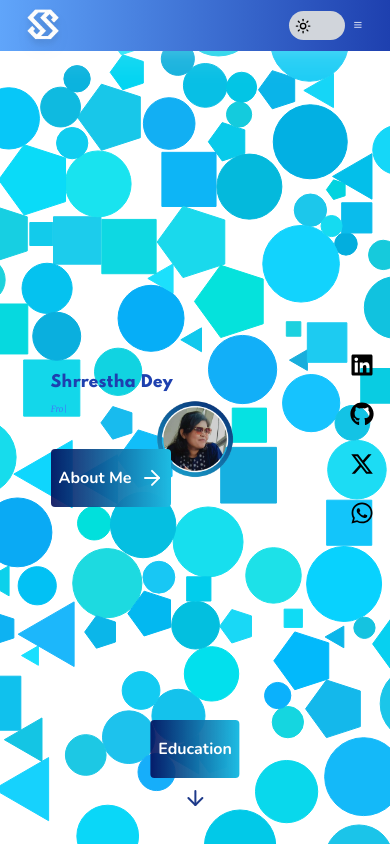
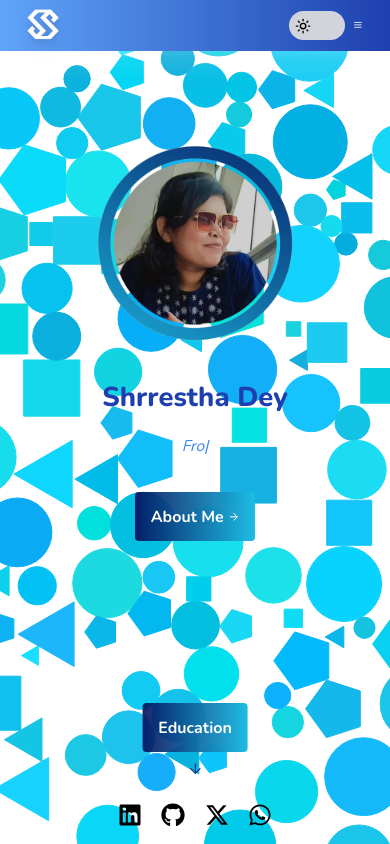
Before and after one commit to Shrrestha217/Portfolio_Website, a React (Vite) app: page / in a window 390 px wide. Built offline with nearby package versions, Linux system fonts and the light colour scheme.

Commit message:
home page

```diff
--- a/src/pages/HomePage.jsx
+++ b/src/pages/HomePage.jsx
@@ -41,10 +41,27 @@ const HomePage = () => {
             <div className="overflow-x-hidden">
                 {showMatter && <MatterBackground />}
 
-                <section ref={homeRef} className="flex flex-col h-[90vh] relative">
-                    {/* Profile image with circular background */}
-                    <div className="absolute top-1/2 left-1/2 transform -translate-x-1/2 -translate-y-1/2 z-0">
-                        <div className="relative w-[20vw] h-[20vw] md:w-[30vw] md:h-[30vw]">
+                {/* Hero Section */}
+                <section ref={homeRef} className="flex flex-col h-[90vh] relative pt-[10vh] md:pt-0">
+                    {/* Profile image - Mobile Top */}
+                    <div className="md:hidden flex justify-center mb-[4vh]">
+                        <div className="relative w-[40vw] h-[40vw] min-w-[200px] min-h-[200px] max-w-[250px] max-h-[250px]">
+                            <img
+                                src="./circle.png"
+                                alt="Background Circle"
+                                className="absolute inset-0 w-full h-full object-cover rounded-full z-0"
+                            />
+                            <img
+                                src="./me.png"
+                                alt="Profile"
+                                className="absolute inset-0 w-full h-full object-cover rounded-full z-10"
+                            />
+                        </div>
+                    </div>
+
+                    {/* Profile image - Desktop Center */}
+                    <div className="hidden md:block absolute top-[50vh] left-[50vw] transform -translate-x-1/2 -translate-y-1/2 z-0">
+                        <div className="relative w-[30vw] h-[30vw] min-w-[200px] min-h-[200px] max-w-[300px] max-h-[300px]">
                             <img
                                 src="./circle.png"
                                 alt="Background Circle"
@@ -59,21 +76,21 @@ const HomePage = () => {
                     </div>
 
                     {/* Intro Text Section */}
-                    <div className="absolute top-1/2 left-[5vw] transform -translate-y-1/2 px-[5vw] md:px-[4vw] z-10">
-                        <div className="text-left max-w-screen-lg">
-                            <h1 className="text-[4vw] md:text-[3vw] font-extrabold font-['Spartan'] text-blue-800 dark:text-white transition-colors duration-300">
+                    <div className="text-center md:text-left px-[5vw] md:absolute md:top-[50vh] md:left-[5vw] md:transform md:-translate-y-1/2 z-10">
+                        <div className="max-w-[90vw] mx-auto">
+                            <h1 className="text-[7vw] md:text-[4vw] font-extrabold text-blue-800 dark:text-white transition-colors duration-300">
                                 Shrrestha Dey
                             </h1>
-                            <p className="text-[2.2vw] md:text-[1.5vw] font-['Merriweather'] italic mt-[1vh] text-blue-500 dark:text-[#b0b2c3] transition-colors duration-300">
+                            <p className="text-[4vw] md:text-[2vw] italic mt-[2vh] text-blue-500 dark:text-[#b0b2c3] transition-colors duration-300">
                                 <Typewriter texts={["Java Developer", "Front-end Developer"]} delay={100} pause={1500} />
                             </p>
                             <button
                                 onClick={() => setShowAbout(true)}
-                                className="mt-[4vh] bg-gradient-to-l from-[#1dbce3] to-[#040d5ae6] py-[2vh] px-[2vw] rounded font-bold text-white
-                                hover:scale-110 transition-transform group flex items-center space-x-2"
+                                className="mt-[4vh] bg-gradient-to-l from-[#1dbce3] to-[#040d5ae6] py-[1.5vh] px-[4vw] md:py-[2vh] md:px-[2vw] rounded font-bold text-white
+                                hover:scale-110 transition-transform group flex items-center justify-center md:justify-start mx-auto md:mx-0 space-x-[1vw]"
                             >
                                 <span>About Me</span>
-                                <ArrowRight className="group-hover:translate-x-1 transition-transform duration-200" />
+                                <ArrowRight className="group-hover:translate-x-[0.5vw] transition-transform duration-200" size="3vw" />
                             </button>
                         </div>
                     </div>
@@ -81,9 +98,9 @@ const HomePage = () => {
                     {/* About Modal */}
                     {showAbout && (
                         <div className="fixed inset-0 z-50 flex items-center justify-center bg-black/60 backdrop-blur-sm transition-transform">
-                            <div className="bg-blue-200/60 dark:bg-[#2a2a2a] p-[3vh] rounded-xl shadow-xl max-w-[60vw] w-[90vw] text-white relative">
+                            <div className="bg-blue-200/60 dark:bg-[#2a2a2a] p-[2vh] rounded-xl shadow-xl w-[90vw] max-w-[90vw] md:w-[60vw] text-white relative">
                                 <button
-                                    className="absolute top-[1vh] right-[1vw] dark:text-gray-400 text-blue-950 hover:text-red-500 text-[2.5vh]"
+                                    className="absolute top-[1vh] right-[1vw] dark:text-gray-400 text-blue-950 hover:text-red-500 text-[3vh]"
                                     onClick={() => setShowAbout(false)}
                                 >
                                     ×
@@ -94,42 +111,42 @@ const HomePage = () => {
                     )}
 
                     {/* Scroll to Education */}
-                    <div className="absolute bottom-[1vh] left-1/2 transform -translate-x-1/2 z-10 group flex flex-col items-center">
+                    <div className="absolute bottom-[5vh] left-1/2 transform -translate-x-1/2 z-10 group flex flex-col items-center">
                         <button
                             onClick={() => scrollToRef(educationRef)}
-                            className="bg-gradient-to-l from-[#1dbce3] to-[#040d5ae6] py-[2vh] px-[2vw] rounded font-bold text-white hover:scale-110 transition-transform"
+                            className="bg-gradient-to-l from-[#1dbce3] to-[#040d5ae6] py-[1.5vh] px-[4vw] md:py-[2vh] md:px-[2vw] rounded font-bold text-white hover:scale-110 transition-transform"
                         >
                             Education
                         </button>
                         <ArrowDown
-                            className="mt-[1vh] dark:text-white text-blue-900 transition-all duration-300 group-hover:translate-y-2 group-hover:scale-110"
-                            size={24}
+                            className="mt-[1vh] dark:text-white text-blue-900 transition-all duration-300 group-hover:translate-y-[1vh] group-hover:scale-110"
+                            size="4vw"
                         />
                     </div>
 
-                    {/* Social Links */}
-                    <div className="absolute top-1/2 right-[1vw] transform -translate-y-1/2 z-10 flex flex-col space-y-[3vh]">
+                    {/* Social Links - Mobile Bottom */}
+                    <div className="fixed bottom-[2vh] left-0 right-0 md:absolute md:top-[50vh] md:right-[2vw] md:left-auto md:transform md:-translate-y-1/2 z-10 flex md:flex-col justify-center md:justify-start space-x-[5vw] md:space-x-0 md:space-y-[3vh]">
                         <a href="https://www.linkedin.com/in/shrrestha-dey-5a4b31247" target="_blank" rel="noopener noreferrer">
                             <FaLinkedin
-                                className="w-[2.5vw] h-[2.5vw] min-w-[24px] min-h-[24px] text-black dark:text-gray-500 hover:text-blue-700 dark:hover:text-white
+                                className="w-[6vw] h-[6vw] min-w-[24px] min-h-[24px] md:w-[2.5vw] md:h-[2.5vw] text-black dark:text-gray-500 hover:text-blue-700 dark:hover:text-white
                                 hover:scale-110 transition duration-300 hover:drop-shadow-[0_0_0.5vw_rgba(29,188,227,0.8)]"
                             />
                         </a>
                         <a href="https://www.github.com/Shrrestha217" target="_blank" rel="noopener noreferrer">
                             <FaGithub
-                                className="w-[2.5vw] h-[2.5vw] min-w-[24px] min-h-[24px] text-black dark:text-gray-500 hover:text-blue-700 dark:hover:text-white
+                                className="w-[6vw] h-[6vw] min-w-[24px] min-h-[24px] md:w-[2.5vw] md:h-[2.5vw] text-black dark:text-gray-500 hover:text-blue-700 dark:hover:text-white
                                 hover:scale-110 transition duration-300 hover:drop-shadow-[0_0_0.5vw_rgba(29,188,227,0.8)]"
                             />
                         </a>
                         <a href="https://x.com/ShrresthaD21" target="_blank" rel="noopener noreferrer">
                             <FaXTwitter
-                                className="w-[2.5vw] h-[2.5vw] min-w-[24px] min-h-[24px] text-black dark:text-gray-500 hover:text-blue-700 dark:hover:text-white
+                                className="w-[6vw] h-[6vw] min-w-[24px] min-h-[24px] md:w-[2.5vw] md:h-[2.5vw] text-black dark:text-gray-500 hover:text-blue-700 dark:hover:text-white
                                 hover:scale-110 transition duration-300 hover:drop-shadow-[0_0_0.5vw_rgba(29,188,227,0.8)]"
                             />
                         </a>
                         <a href="https://wa.me/917439459182?text=Hi%20Shrrestha,%20I%20visited%20your%20portfolio!" target="_blank" rel="noopener noreferrer">
                             <FaWhatsapp
-                                className="w-[2.5vw] h-[2.5vw] min-w-[24px] min-h-[24px] text-black dark:text-gray-500 hover:text-blue-700 dark:hover:text-white
+                                className="w-[6vw] h-[6vw] min-w-[24px] min-h-[24px] md:w-[2.5vw] md:h-[2.5vw] text-black dark:text-gray-500 hover:text-blue-700 dark:hover:text-white
                                 hover:scale-110 transition duration-300 hover:drop-shadow-[0_0_0.5vw_rgba(29,188,227,0.8)]"
                             />
                         </a>
@@ -137,23 +154,23 @@ const HomePage = () => {
                 </section>
 
                 {/* Other Sections */}
-                <section ref={educationRef}>
+                <section ref={educationRef} className="min-h-[100vh] flex items-center justify-center dark:bg-[#111] dark:text-white py-[5vh]">
                     <Education onScrollToSkills={() => scrollToRef(skillsRef)} />
                 </section>
 
-                <section ref={skillsRef}>
+                <section ref={skillsRef} className="min-h-[100vh] dark:bg-[#111] dark:text-white py-[5vh]">
                     <Skills onScrollToProject={() => scrollToRef(projectRef)} />
                 </section>
 
-                <section ref={projectRef}>
+                <section ref={projectRef} className="min-h-[100vh] dark:bg-[#111] dark:text-white py-[5vh]">
                     <Projects onScrollToCertificate={() => scrollToRef(certRef)} />
                 </section>
 
-                <section ref={certRef}>
+                <section ref={certRef} className="min-h-[100vh] dark:bg-[#111] dark:text-white py-[5vh]">
                     <Certificate onScrollToContact={() => scrollToRef(contRef)} />
                 </section>
 
-                <section ref={contRef}>
+                <section ref={contRef} className="min-h-[100vh] dark:bg-[#111] dark:text-white py-[5vh]">
                     <Contact />
                 </section>
             </div>
```
